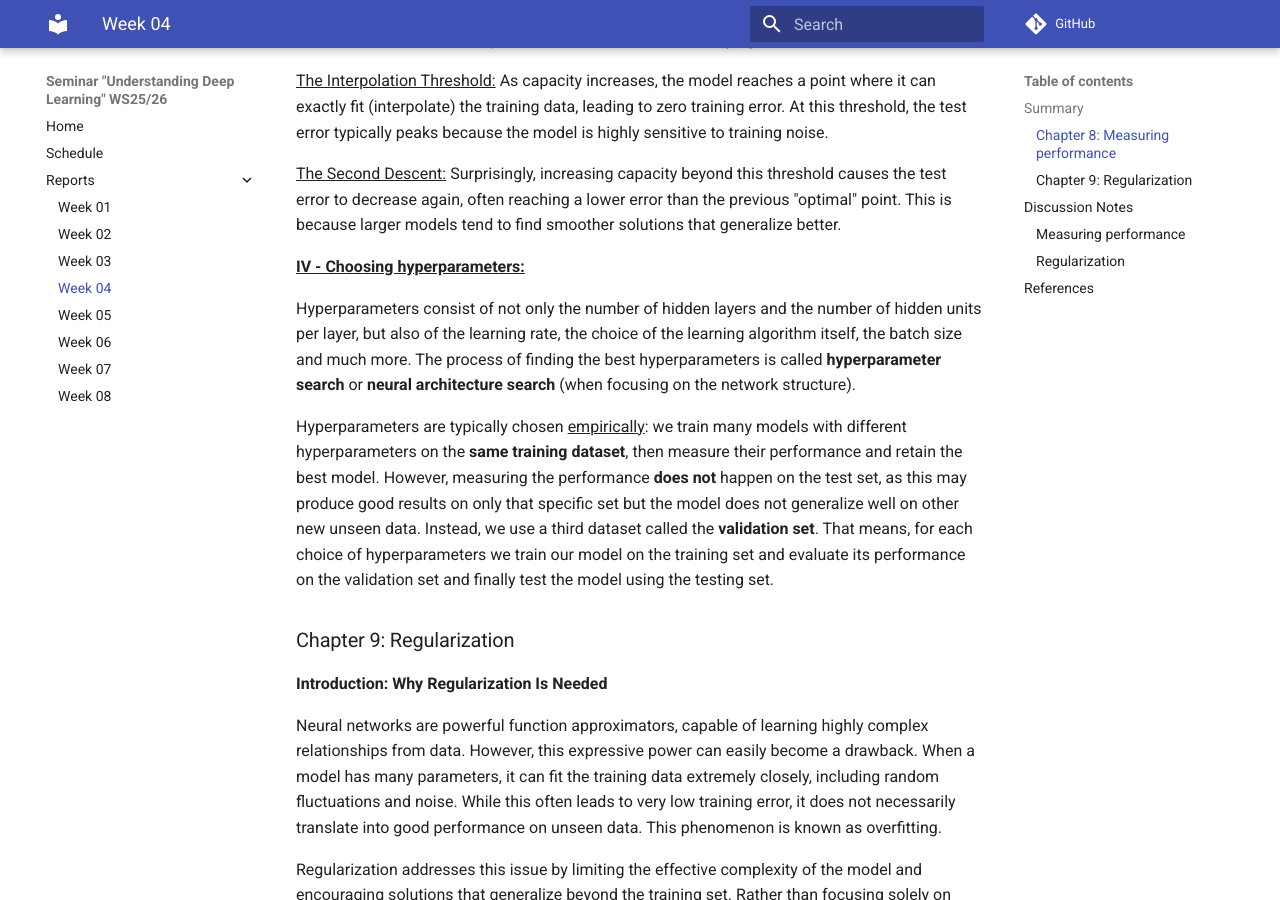
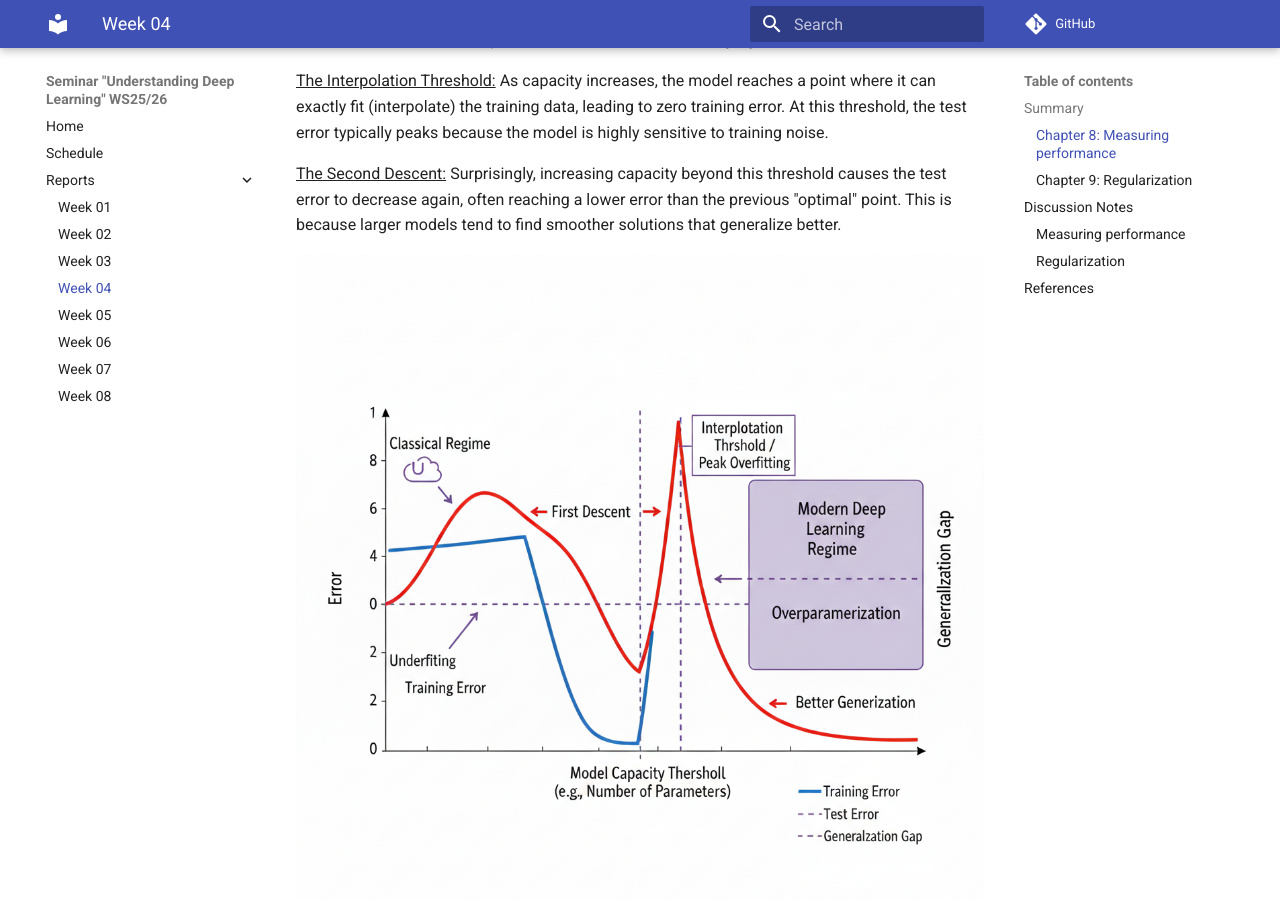
Before and after one commit to link-er/seminar_UDL_wise2526, an MkDocs documentation site: the page built from docs/reports/week04_ch8_9.md, in a window 1280 px wide and 900 px high, scrolled down 5301 px. Built offline with MkDocs 1.6.1 and Material for MkDocs 9.7.7, drawn with Linux system fonts in a browser that asks for light colours; comment, search, counter and statistics services are not loaded.

Commit message:
Add double-descent diagram to week04 report

```diff
--- a/docs/reports/week04_ch8_9.md
+++ b/docs/reports/week04_ch8_9.md
@@ -90,6 +90,8 @@ In both cases the model does not generalize well on new unseen data. The ideal m
 <u>The Interpolation Threshold:</u> As capacity increases, the model reaches a point where it can exactly fit (interpolate) the training data, leading to zero training error. At this threshold, the test error typically peaks because the model is highly sensitive to training noise.
 
 <u>The Second Descent:</u> Surprisingly, increasing capacity beyond this threshold causes the test error to decrease again, often reaching a lower error than the previous "optimal" point. This is because larger models tend to find smoother solutions that generalize better.
+
+![Double-descent](../images/double-descent.png)
 
 **<u>IV - Choosing hyperparameters:</u>**
 
```
